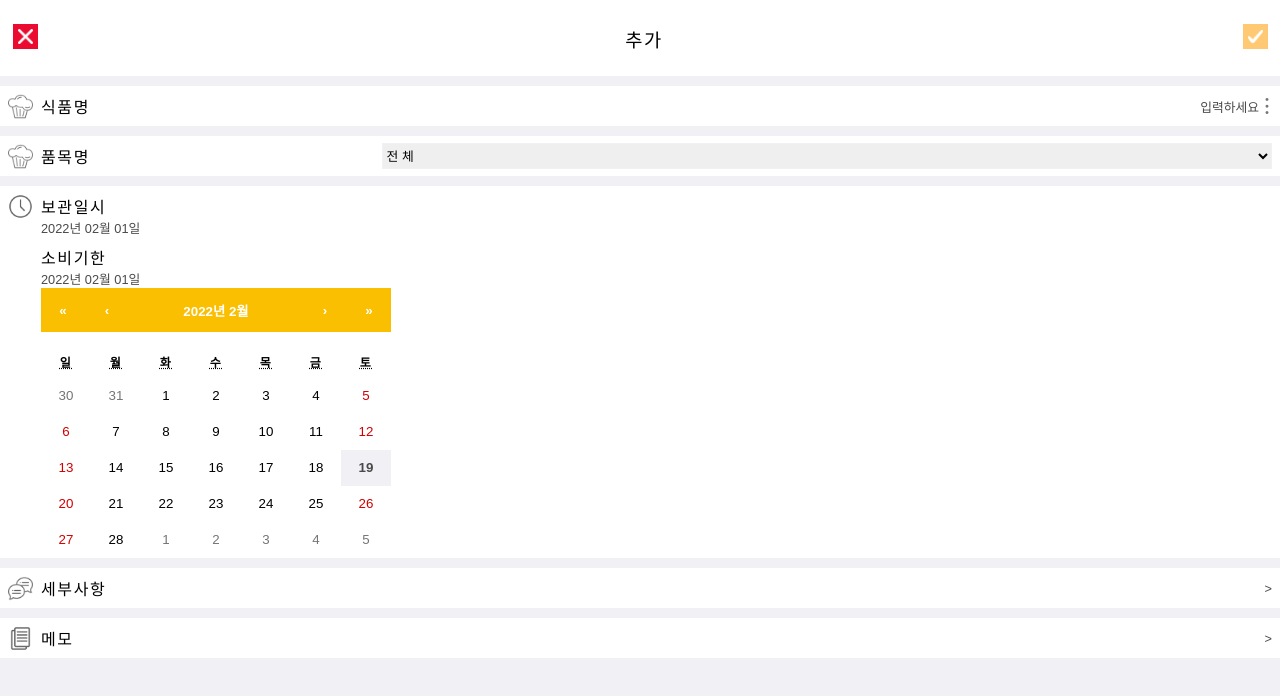
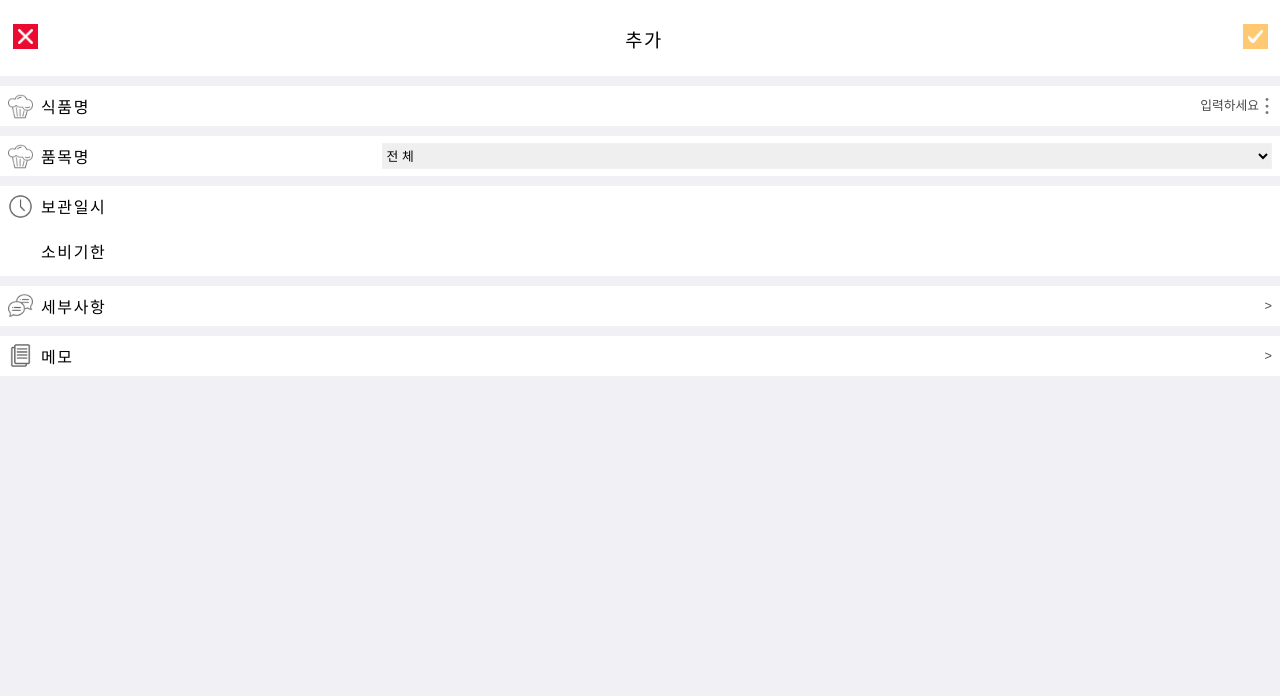
Before and after one commit to raypark1981/freezer_v2, a React (Create React App) app: page /addFood in a window 1280 px wide. Shown: the top 696 px of the page. Built offline with nearby package versions, Linux system fonts and the light colour scheme; no server answers.

Commit message:
temp save before addDetail, addMemo

```diff
--- a/public/index.html
+++ b/public/index.html
@@ -3,7 +3,10 @@
   <head>
     <meta charset="utf-8" />
     <link rel="icon" href="%PUBLIC_URL%/favicon.ico" />
-    <meta name="viewport" content="width=device-width, initial-scale=1" />
+    <meta
+      name="viewport"
+      content="width=device-width, height=device-height, initial-scale=1, user-scalable=no ,user-scalable=0"
+    />
     <meta name="theme-color" content="#000000" />
     <meta
       name="description"
--- a/src/App.jsx
+++ b/src/App.jsx
@@ -1,6 +1,6 @@
 import React, { useRef } from 'react';
 import { Route, Routes, useLocation } from 'react-router-dom';
-import AddFood from './components/addfood/addfood';
+import AddFood from './components/addfood/addFood';
 import Freezer from './components/freezer/freezer';
 import Login from './components/login/login';
 import { TransitionGroup, CSSTransition } from 'react-transition-group';
--- a/src/components/addfood/addfood.jsx
+++ b/src/components/addfood/addfood.jsx
@@ -1,29 +1,68 @@
-import React, { useState } from 'react';
+import React, { useCallback, useRef, useState } from 'react';
 import { useContext, useEffect } from 'react';
 import { useLocation, useNavigate } from 'react-router-dom';
-import styles from './addfood.module.css';
+import styles from './addFood.module.css';
 import { AuthServiceContext } from '../../App';
-import FoodCalendar from '../utils/FoodCalendar/FoodCalendar';
-
+import FoodCalendar from '../utils/FoodCalendar/foodCalendar';
+import moment from 'moment';
 
 const AddFood = ({ history }) => {
+    const [food, setFood] = useState({});
     const [actInputName, setActInputName] = useState(true);
     const [actFoodType, setFoodType] = useState(false);
+    const [actKeepCalendar, setKeepCalendar] = useState(false);
+    const [actExpiredCalendar, setExpiredCalendar] = useState(false);
+    const refName = useRef();
 
     const navigate = useNavigate();
     const location = useLocation();
     const serviceContext = useContext(AuthServiceContext);
     const userId = location.state && location.state.userId;
 
-    const handleInputName = () => {
+    const handleInputName = (e) => {
+        if (e.currentTarget.tagName === 'INPUT') {
+            setFood({
+                ...food,
+                foodName: refName.current.value
+            })
+        }
         setActInputName(!actInputName);
     }
+
+    const handleSelected = useCallback((value, target) => {
+        if ('keep' === target) {
+            setFood((food) => ({
+                ...food,
+                insertedDate: value
+            }))
+        } else {
+            setFood((food) => ({
+                ...food,
+                expiredDate: value
+            }))
+        }
+    } , []);
+    const handleFoodType = useCallback((e) => {
+        setFood((food) => ({
+            ...food,
+            foodGrp: e.target.value
+        }))
+    }, [])
+
+    const handleDateClick = (e) => {
+        const target = e.currentTarget.dataset.type;
+        if ('keep' === target) {
+            setKeepCalendar(!actKeepCalendar);
+            !actKeepCalendar && setExpiredCalendar(false);
+        } else {
+            setExpiredCalendar(!actExpiredCalendar);
+            !actExpiredCalendar && setKeepCalendar(false);
+        }
+    }
+
     const backHome = () => {
         navigate(-1);
     }
-    // let date = moment(new Date());
-    // // 년-월-일
-    // console.log(date.format("YYYY년 MM월 DD일")); // 2021-01-27
 
     useEffect(() => {
         serviceContext.checkUserState((user) => {
@@ -35,7 +74,6 @@ const AddFood = ({ history }) => {
             }
         })
     }, [])
-
 
     return (
         <section className={styles.add_food}>
@@ -50,16 +88,18 @@ const AddFood = ({ history }) => {
             </header>
             <div className={styles.block}>
                 <button className={`${styles.icon} ${styles.foodcup}`}></button>
+                <div className={styles.middle}>식품명</div>
                 {
                     actInputName && <>
-                        <div className={styles.middle}>식품명</div>
-                        <div className={styles.ask}>입력하세요</div>
-                        <i onClick={handleInputName}></i>
+
+                        <div className={styles.ask}  onClick={handleInputName}>{!!food.foodName ? food.foodName : "입력하세요"}
+                        <i></i>
+                        </div>
                     </>
                 }
                 {
                     !actInputName && <>
-                        <input type="text" className={styles.input_name} placeholder="이름을 입력하세요.." />
+                        <input ref={refName} type="text" className={styles.input_name} placeholder="이름을 입력하세요.." defaultValue={food.foodName} />
                         <input type="button" className={styles.btn_save_name} onClick={handleInputName}/>
                     </>
                 }
@@ -70,26 +110,33 @@ const AddFood = ({ history }) => {
                 <button className={`${styles.icon} ${styles.foodcup}`}></button>
                 <div className={styles.middle}>품목명</div>
                 {actFoodType && <div className={styles.right_arrow}>선택하세요</div>}
-                {!actFoodType && <FoodType />}
+                {!actFoodType && <FoodType foodGrp={food.foodGrp} onChange={handleFoodType }/>}
 
             </div>
             <div className={styles.block}>
                 <button className={`${styles.icon} ${styles.clock}`}></button>
                 <div className={styles.middle}>
-                    <div className={styles.keepdate_title}>
-                    보관일시
+                    <div data-type="keep" onClick={handleDateClick}>
+                        <div className={styles.keep_date_title}>
+                        보관일시
+                        </div>
+                        <div className={styles.keep_date}>
+                        {food.insertedDate && moment(food.insertedDate).format("YYYY년 MM월 DD일")}
+                        </div>
                     </div>
-                    <div className={styles.keepdate}>
-                    2022년 02월 01일
+                    <div className={styles.calendar_holder}>
+                        <FoodCalendar active={actKeepCalendar} selected={handleSelected} setValueTarget={"keep"}/>
                     </div>
-                    <div className={styles.consume_title}>
-                    소비기한
+                    <div data-type="expired" onClick={handleDateClick}>
+                        <div className={styles.expired_title}>
+                        소비기한
+                        </div>
+                        <div className={styles.expired_date}>
+                            {food.expiredDate && moment(food.expiredDate).format("YYYY년 MM월 DD일")}
+                        </div>
                     </div>
-                    <div className={styles.consume_date}>
-                    2022년 02월 01일
-                    </div>
-                    <div>
-                        <FoodCalendar active={true}/>
+                    <div className={styles.calendar_holder}>
+                        <FoodCalendar active={actExpiredCalendar} selected={handleSelected} setValueTarget={"expired"}/>
                     </div>
                 </div>
             </div>
@@ -107,10 +154,10 @@ const AddFood = ({ history }) => {
     )
 }
 
-const FoodType = () => {
+const FoodType = React.memo(({foodGrp , onChange}) => {
     return (
         <div className={ styles.food_type}>
-        <select id="foodType">
+        <select defaultValue={foodGrp} id="foodType" onChange={onChange}>
         <option value="">전 체</option>
         <option value="FM001">곡류 및 그 제품</option>
         <option value="FM002">감자 및 전분류</option>
@@ -131,6 +178,6 @@ const FoodType = () => {
         <option value="FM017">조리가공식품류</option>
         <option value="FM018">기타</option>
     </select></div>);
-}
+})
 
 export default AddFood;
--- a/src/components/addfood/addfood.module.css
+++ b/src/components/addfood/addfood.module.css
@@ -78,17 +78,18 @@
     font-weight: 200;
     font-size: var(--font-size-small);
     width: 100%;
+    outline: none;
 }
-.keepdate_title, .consume_title{
+.keep_date_title, .expired_title{
     margin-top:.5rem;
 }
-.keepdate, .consume_date{
+.keep_date, .expired_date{
     letter-spacing: 0;
  font-size: var(--font-size-small);
  color:var(--color-dark-grey);
 }
-.custom_calendar{
-    height: 500px;
+.calendar_holder{
+    overflow: hidden;
 }
 .chat{
     background-image: url('../../icon/chat.png');
@@ -98,17 +99,19 @@
     transform: scale(.9);
 }
 .ask, .right_arrow{
+    line-height: 1rem;
     color:var(--color-dark-grey);
     font-size: var(--font-size-small);
 }
-.ask+i{
+.ask i{
     background-image: url(../../icon/vertical_dot.png);
     background-size: cover;
     background-repeat: no-repeat;
     width: 0.8125rem;
     height: 1rem;
     display: inline-block;
-    margin-right: .5rem;
+    margin-right: 0.5rem;
+    vertical-align: middle;
 }
 .input_name{
     height: 1.6rem;
@@ -120,8 +123,9 @@
     border-bottom: 1px solid var(--color-light-grey);
     font-weight: 200;
     font-size: var(--font-size-small);
-    width: 80%;
+    width: 63%;
     text-align: right;
+    outline: none;
 }
 .btn_save_name{
     width: 1.2rem;
--- a/src/components/utils/FoodCalendar/FoodCalendar.jsx
+++ b/src/components/utils/FoodCalendar/FoodCalendar.jsx
@@ -1,23 +1,27 @@
 import React, { useState } from 'react';
 import Calendar from 'react-calendar'
-// import { differenceInCalendarDays } from 'date-fns';
 
 import 'react-calendar/dist/Calendar.css';
-import './calendar_custom.css'
-import moment from 'moment';
+import './foodCalendar.css'
 
 
-const FoodCalendar = ({active}) => {
-    const [value, setValue] = useState(new Date());
+
+const FoodCalendar = ({active , selected , setValueTarget}) => {
+    const [value, onChange] = useState(new Date());
+    const handleChange = (value, event) => {
+        selected(value, setValueTarget);
+        onChange(value)
+    }
     const formatDay = (locale, date) => {
         return new Date(date).getDate();
     }
+
     return (<Calendar
         className={`${"custom_calendar"} ${!!active ? 'active' : ''}`}
         calendarType="US"
         formatDay={formatDay}
         locale="ko"
-        onChange={setValue}
+        onChange={handleChange}
         value={value} />)
 }
 
--- a/src/components/utils/FoodCalendar/calendar_custom.css
+++ b/src/components/utils/FoodCalendar/foodCalendar.css
@@ -1,6 +1,9 @@
 .custom_calendar{
+    margin-top: .8rem;
+    padding-right: 1rem;
     border:0;
     height: 0;
+    transition: all 100ms ease-in-out;
    }
    .custom_calendar.active{
     height: 16.875rem;
@@ -12,13 +15,16 @@
 .react-calendar__navigation__arrow , .react-calendar__navigation__label__labelText{
     color:var(--color-white) !important;
     font-weight: 900;
+    font-size: 1.5rem;
 }
 .react-calendar__tile--active , .react-calendar__tile--active:enabled:hover, .react-calendar__tile--active:enabled:focus{
     background-color: var(--color-main-yellow);
+    border-radius:1rem;
     font-weight: 900;
 }
 .react-calendar__tile--now{
     background-color:var(--color-light-grey);
+    border-radius:1rem;
     color:var(--color-dark-grey);
 }
 .react-calendar__navigation button:enabled:hover, .react-calendar__navigation button:enabled:focus{
```
Also changed, not shown: public/sampledata.json (+12 -12 lines), src/components/addfood/addDetail.jsx (added), src/components/addfood/addDetail.module.css (added), src/components/addfood/addMemo.jsx (added), src/components/addfood/addMemo.module.css (added).
